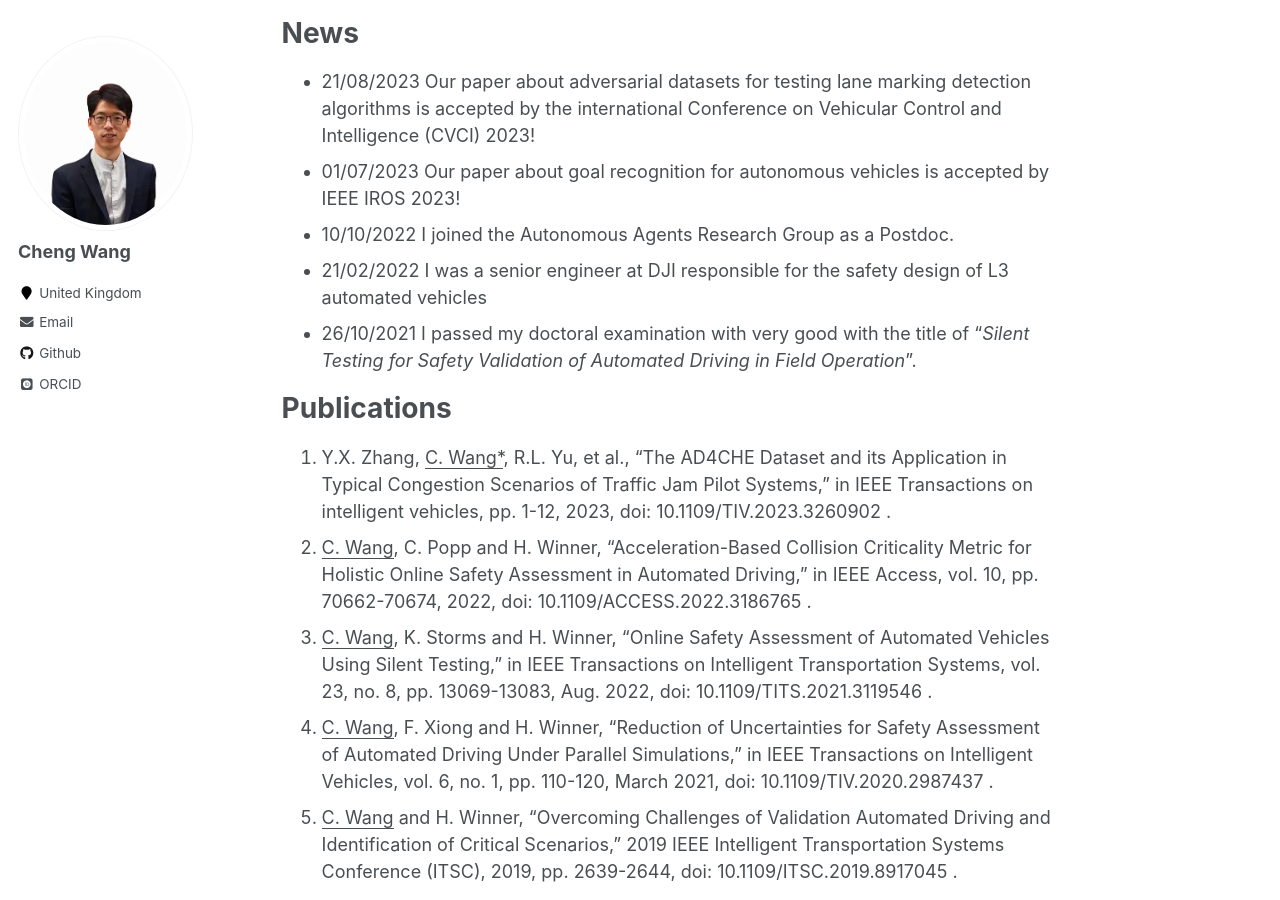
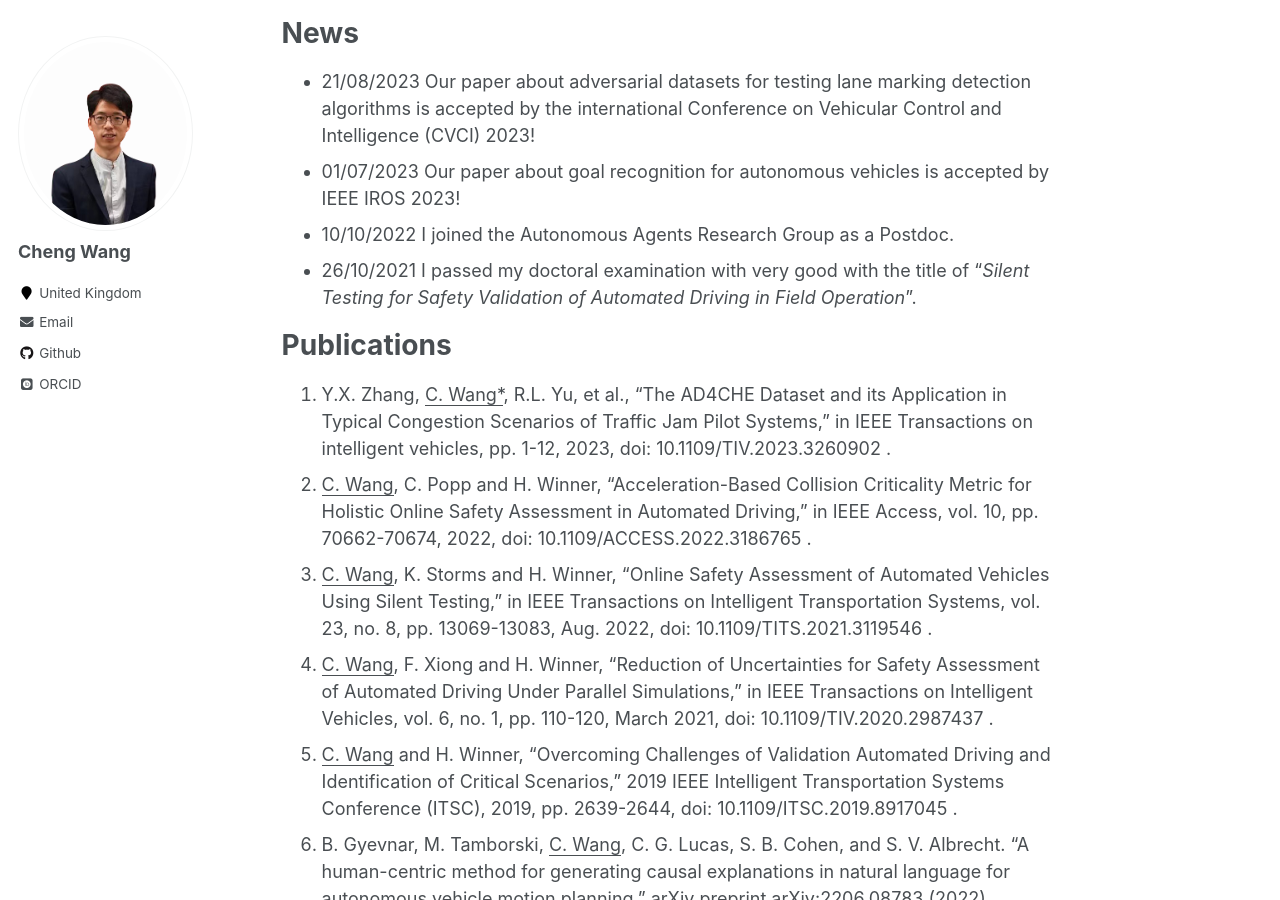
Before and after one commit to ChengWang2018/chengwang.github.io, a Jekyll site: the page built from _pages/about.md, in a window 1280 px wide and 900 px high, scrolled down 329 px. Built offline with Jekyll 4.4.1, drawn with Linux system fonts in a browser that asks for light colours; some web fonts are replaced.

Commit message:
Update about.md

```diff
--- a/_pages/about.md
+++ b/_pages/about.md
@@ -15,20 +15,19 @@
 - 21/08/2023 Our paper about adversarial datasets for testing lane marking detection algorithms is accepted by the international Conference on Vehicular Control and Intelligence (CVCI) 2023!
 - 01/07/2023 Our paper about goal recognition for autonomous vehicles is accepted by IEEE IROS 2023!
 - 10/10/2022 I joined the Autonomous Agents Research Group as a Postdoc.
-- 21/02/2022 I was a senior engineer at DJI responsible for the safety design of L3 automated vehicles
 - 26/10/2021 I passed my doctoral examination with very good with the title of "*Silent Testing for Safety Validation of Automated Driving in Field Operation*".
 
 
 Publications
 ======
-1. Y.X. Zhang, <ins>C. Wang*</ins>, R.L. Yu, et al., “The AD4CHE Dataset and its Application in Typical Congestion Scenarios of Traffic Jam Pilot Systems,” in IEEE Transactions on intelligent vehicles, pp. 1-12, 2023, doi: 10.1109/TIV.2023.3260902 .
-1. <ins>C. Wang</ins>, C. Popp and H. Winner, "Acceleration-Based Collision Criticality Metric for Holistic Online Safety Assessment in Automated Driving," in IEEE Access, vol. 10, pp. 70662-70674, 2022, doi: 10.1109/ACCESS.2022.3186765 .
-2. <ins>C. Wang</ins>, K. Storms and H. Winner, "Online Safety Assessment of Automated Vehicles Using Silent Testing," in IEEE Transactions on Intelligent Transportation Systems, vol. 23, no. 8, pp. 13069-13083, Aug. 2022, doi: 10.1109/TITS.2021.3119546 .
-3. <ins>C. Wang</ins>, F. Xiong and H. Winner, "Reduction of Uncertainties for Safety Assessment of Automated Driving Under Parallel Simulations," in IEEE Transactions on Intelligent Vehicles, vol. 6, no. 1, pp. 110-120, March 2021, doi: 10.1109/TIV.2020.2987437 .
-4. <ins>C. Wang</ins> and H. Winner, "Overcoming Challenges of Validation Automated Driving and Identification of Critical Scenarios," 2019 IEEE Intelligent Transportation Systems Conference (ITSC), 2019, pp. 2639-2644, doi: 10.1109/ITSC.2019.8917045 .
-5. B. Gyevnar, M. Tamborski, <ins>C. Wang</ins>, C. G. Lucas, S. B. Cohen, and S. V. Albrecht. "A human-centric method for generating causal explanations in natural language for autonomous vehicle motion planning." arXiv preprint arXiv:2206.08783  (2022).
-6. B.Gyevnar, <ins>C.Wang</ins>, C. G.Lukas, S. B.Cohen, S. V.Albrecht. Causal Social Explanations for Stochastic Sequential Multi-Agent Decision-Making. arXiv preprint arXiv:2302.10809.  2023 Feb 21.
-7. <ins>C. Wang</ins>, F.W. Guo, R.L Yu, L.Y. Wang, Y.X. Zhang. The Application of Driver Models in the Safety Assessment of Autonomous Vehicles: A Survey. arXiv preprint arXiv:2303.14779,  2023 Mar 26.
+1. Y.X. Zhang, <ins>C. Wang*</ins>, R.L. Yu, et al., “The AD4CHE Dataset and its Application in Typical Congestion Scenarios of Traffic Jam Pilot Systems,” in IEEE Transactions on intelligent vehicles, pp. 1-12, 2023, doi: 10.1109/TIV.2023.3260902  .
+1. <ins>C. Wang</ins>, C. Popp and H. Winner, "Acceleration-Based Collision Criticality Metric for Holistic Online Safety Assessment in Automated Driving," in IEEE Access, vol. 10, pp. 70662-70674, 2022, doi: 10.1109/ACCESS.2022.3186765  .
+2. <ins>C. Wang</ins>, K. Storms and H. Winner, "Online Safety Assessment of Automated Vehicles Using Silent Testing," in IEEE Transactions on Intelligent Transportation Systems, vol. 23, no. 8, pp. 13069-13083, Aug. 2022, doi: 10.1109/TITS.2021.3119546  .
+3. <ins>C. Wang</ins>, F. Xiong and H. Winner, "Reduction of Uncertainties for Safety Assessment of Automated Driving Under Parallel Simulations," in IEEE Transactions on Intelligent Vehicles, vol. 6, no. 1, pp. 110-120, March 2021, doi: 10.1109/TIV.2020.2987437  .
+4. <ins>C. Wang</ins> and H. Winner, "Overcoming Challenges of Validation Automated Driving and Identification of Critical Scenarios," 2019 IEEE Intelligent Transportation Systems Conference (ITSC), 2019, pp. 2639-2644, doi: 10.1109/ITSC.2019.8917045  .
+5. B. Gyevnar, M. Tamborski, <ins>C. Wang</ins>, C. G. Lucas, S. B. Cohen, and S. V. Albrecht. "A human-centric method for generating causal explanations in natural language for autonomous vehicle motion planning." arXiv preprint arXiv:2206.08783   (2022).
+6. B.Gyevnar, <ins>C.Wang</ins>, C. G.Lukas, S. B.Cohen, S. V.Albrecht. Causal Social Explanations for Stochastic Sequential Multi-Agent Decision-Making. arXiv preprint arXiv:2302.10809.   2023 Feb 21.
+7. <ins>C. Wang</ins>, F.W. Guo, R.L Yu, L.Y. Wang, Y.X. Zhang. The Application of Driver Models in the Safety Assessment of Autonomous Vehicles: A Survey. arXiv preprint arXiv:2303.14779,   2023 Mar 26.
 8. C. Brewitt, M. Tamborski, <ins>C.Wang</ins>, S.V. Albrecht. Verifiable Goal Recognition for Autonomous Driving with Occlusions. IEEE IROS 2023.
 9. H.H. He, <ins>C. Wang</ins>, Y.X. Zhang, M. Zhao,  Benchmark for SOTIF of Lane Marking Detection Algorithms of Autonomous Vehicles, CVCI 2023.
 
```
